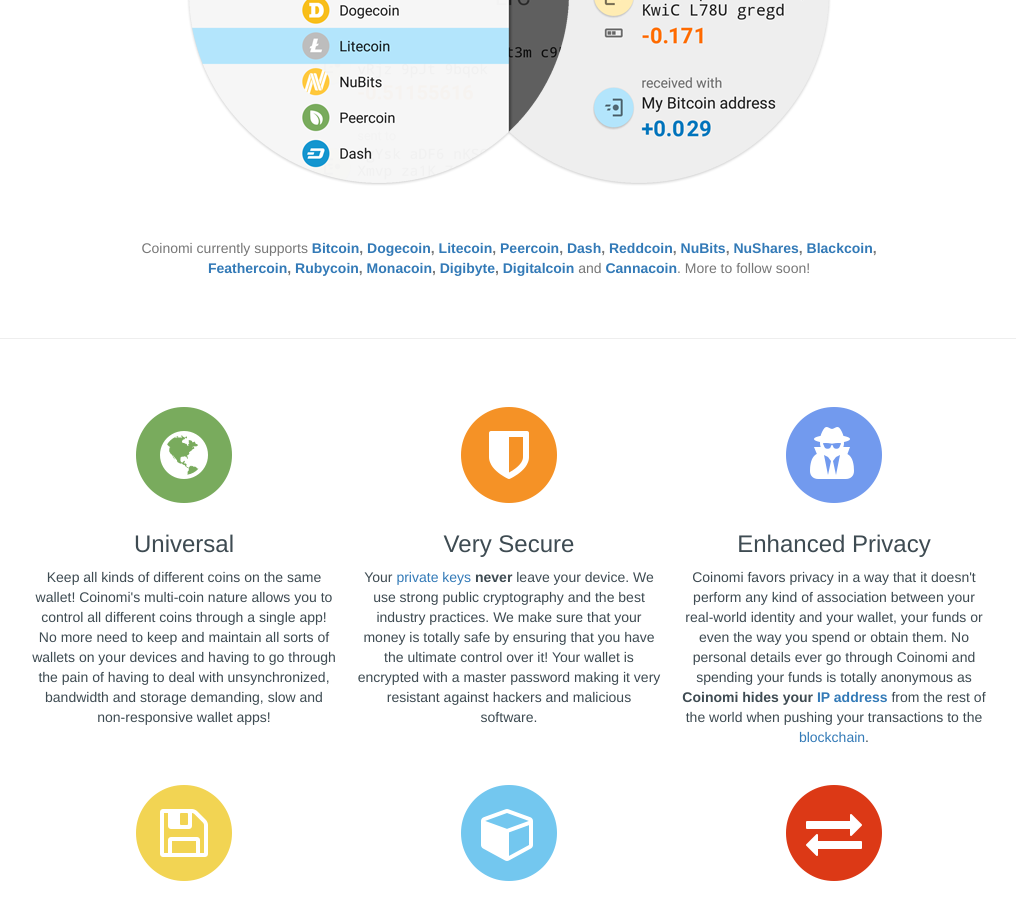
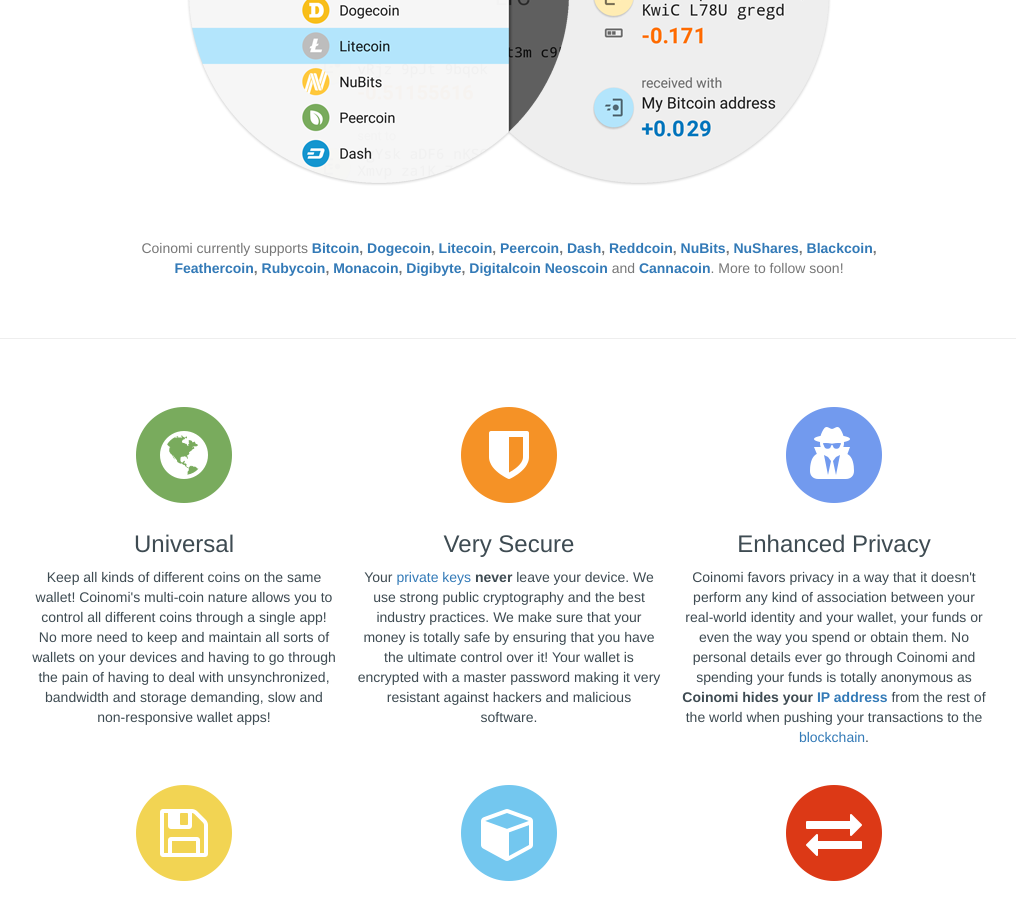
Before and after one commit to spassion/coinomi.github.io, a Jekyll site: the page built from index.html, in a window 1280 px wide and 900 px high, scrolled down 881 px. Shown: the whole window, without its empty margins (131-1147 px from the left). Built offline with Jekyll 4.4.1, drawn with Linux system fonts in a browser that asks for light colours; nearby versions of some CDN libraries; Markdown is read by kramdown in place of the engine named in the settings.

Commit message:
Added link for NeosCoin

```diff
--- a/index.html
+++ b/index.html
@@ -40,8 +40,9 @@
                 <a href="http://www.rubycoin.org/" target="_blank">Rubycoin</a>,
                 <a href="http://monacoin.org/" target="_blank">Monacoin</a>,
                 <a href="http://www.digibyte.co/" target="_blank">Digibyte</a>,
-                <a href="http://digitalcoin.co/" target="_blank">Digitalcoin</a></strong>
-                and<strong>
+                <a href="http://digitalcoin.co/" target="_blank">Digitalcoin</a>
+                <a href="http://www.neoscoin.com/" target="_blank">Neoscoin</a>
+                </strong>and<strong>
                 <a href="http://cannacoin.cc/" target="_blank">Cannacoin</a></strong>. More to follow soon!</p>
         </div>
     </div>
```
